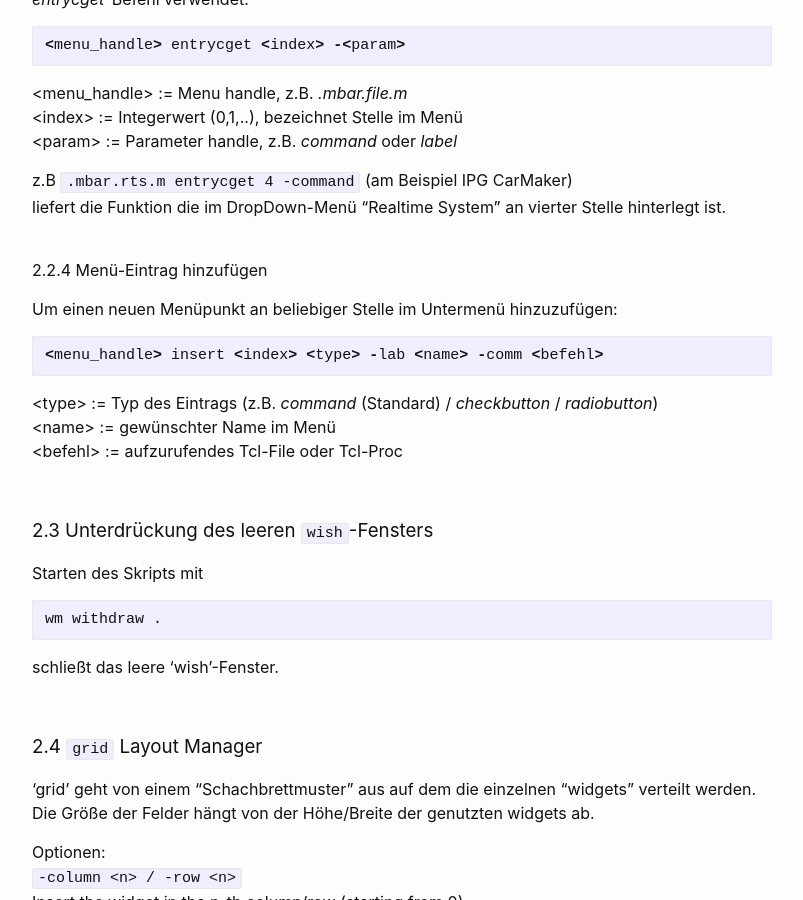
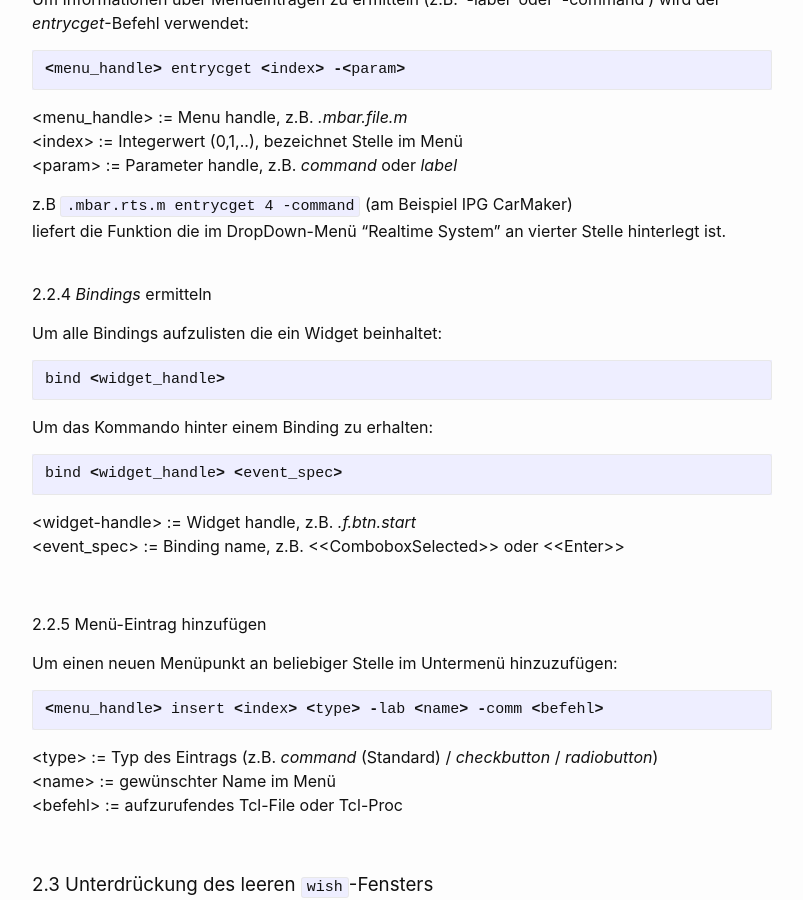
Before and after one commit to Hautaklyttn/progDocs, a Jekyll site: the page built from docs/articles/tcl.md, in a window 1280 px wide and 900 px high, scrolled down 7208 px. Shown: the whole window, without its empty margins (238-1041 px from the left). Built offline with Jekyll 4.4.1, drawn with Linux system fonts in a browser that asks for light colours; some of the changed text lies outside the part shown.

Commit message:
Update tcl.md

````diff
--- a/docs/articles/tcl.md
+++ b/docs/articles/tcl.md
@@ -25,7 +25,8 @@ layout: default
 &nbsp;&nbsp;&nbsp;&nbsp;&nbsp;&nbsp;&nbsp;&nbsp;&nbsp;&nbsp; [<font size="-1">2.2.1 Fenster-bezogene Informationen ermitteln - `winfo`</font>](#ch2-2-1)
 &nbsp;&nbsp;&nbsp;&nbsp;&nbsp;&nbsp;&nbsp;&nbsp;&nbsp;&nbsp; [<font size="-1">2.2.2 Widget-bezogene Informationen ermitteln - `cget`</font>](#ch2-2-2)
 &nbsp;&nbsp;&nbsp;&nbsp;&nbsp;&nbsp;&nbsp;&nbsp;&nbsp;&nbsp; [<font size="-1">2.2.3 Menü-bezogene Informationen ermitteln - `entrycget`</font>](#ch2-2-3)
-&nbsp;&nbsp;&nbsp;&nbsp;&nbsp;&nbsp;&nbsp;&nbsp;&nbsp;&nbsp; [<font size="-1">2.2.4 Menü-Eintrag hinzufügen</font>](#ch2-2-4)
+&nbsp;&nbsp;&nbsp;&nbsp;&nbsp;&nbsp;&nbsp;&nbsp;&nbsp;&nbsp; [<font size="-1">2.2.4 Bindings ermitteln</font>](#ch2-2-4)
+&nbsp;&nbsp;&nbsp;&nbsp;&nbsp;&nbsp;&nbsp;&nbsp;&nbsp;&nbsp; [<font size="-1">2.2.5 Menü-Eintrag hinzufügen</font>](#ch2-2-5)
 &nbsp;&nbsp;&nbsp;&nbsp;&nbsp; [<font size="-1">2.3 Unterdrückung des leeren `wish`-Fensters</font>](#ch2-3)
 &nbsp;&nbsp;&nbsp;&nbsp;&nbsp; [<font size="-1">2.4 `grid` Layout Manager</font>](#ch2-4)
 &nbsp;&nbsp;&nbsp;&nbsp;&nbsp; [<font size="-1">2.5 Darstellung dynamischer Daten (2D-Plot)</font>](#ch2-5)
@@ -294,7 +295,24 @@ liefert die Funktion die im DropDown-Menü "Realtime System" an vierter Stelle h
 &nbsp;
 
 <a name="ch2-2-4"></a>
-#### 2.2.4 Menü-Eintrag hinzufügen
+#### 2.2.4 *Bindings* ermitteln
+Um alle Bindings aufzulisten die ein Widget beinhaltet:
+```c
+bind <widget_handle>
+```
+
+Um das Kommando hinter einem Binding zu erhalten:
+```c
+bind <widget_handle> <event_spec>
+```
+
+\<widget-handle\> := Widget handle, z.B. *.f.btn.start*
+\<event_spec\> := Binding name, z.B. \<\<ComboboxSelected\>\> oder \<\<Enter\>\>
+
+&nbsp;
+
+<a name="ch2-2-5"></a>
+#### 2.2.5 Menü-Eintrag hinzufügen
 Um einen neuen Menüpunkt an beliebiger Stelle im Untermenü hinzuzufügen:
 ```c
 <menu_handle> insert <index> <type> -lab <name> -comm <befehl>
````
